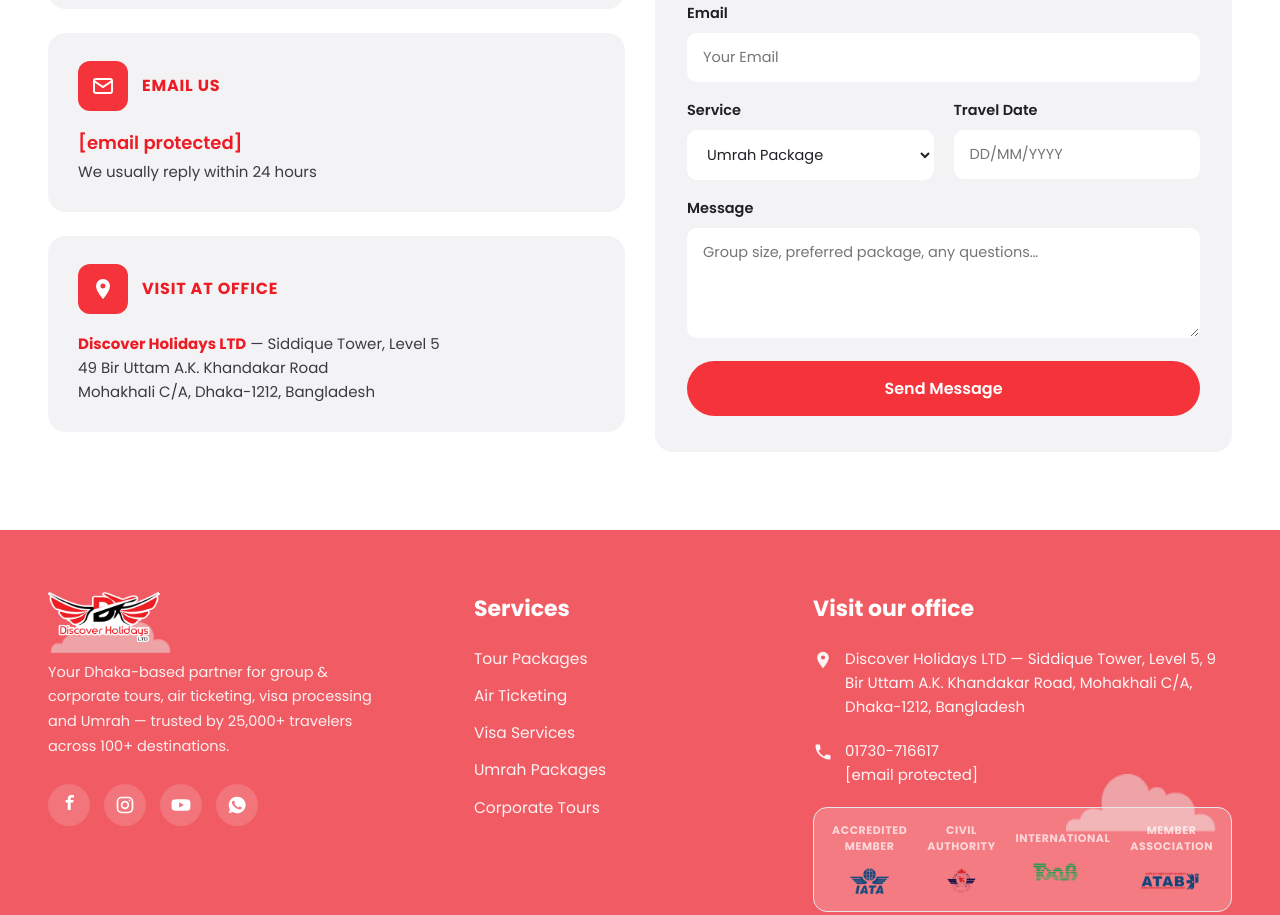
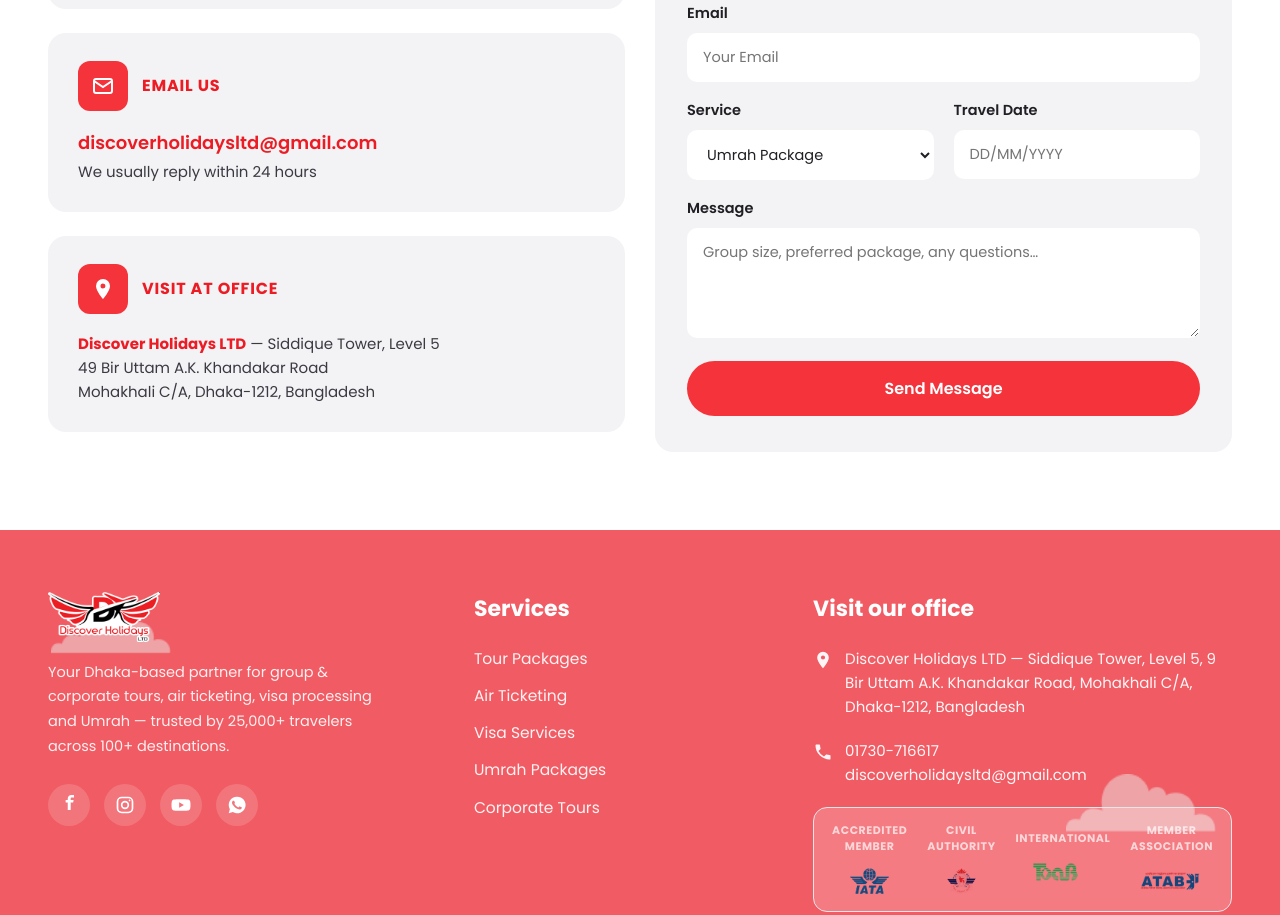
Before and after one commit to fakhrulalamyamin/dhl-frontend, a plain HTML site: page umrah.html in a window 1280 px wide. Shown: the part 5971-6886 px from the top of the page. Drawn offline with Linux system fonts and the light colour scheme.

Commit message:
update about-us and umrah pages

```diff
--- a/umrah.html
+++ b/umrah.html
@@ -943,12 +943,11 @@
                 </div>
                 <b>Email Us</b>
               </div>
-              <a
-                href="/cdn-cgi/l/email-protection#cbafa2b8a8a4bdaeb9a3a4a7a2afaab2b8a7bfaf8baca6aaa2a7e5a8a4a6"
+              <a href="mailto:discoverholidaysltd@gmail.com"
                 ><span
                   class="__cf_email__"
                   data-cfemail="e3878a90808c9586918b8c8f8a87829a908f9787a3848e828a8fcd808c8e"
-                  >[email&#160;protected]</span
+                  >discoverholidaysltd@gmail.com</span
                 ></a
               >
               <small>We usually reply within 24 hours</small>
@@ -1152,15 +1151,15 @@
                 />
               </svg>
               <span
-                >01730-716617<br /><a
-                  href="/cdn-cgi/l/email-protection#d3b7baa0b0bca5b6a1bbbcbfbab7b2aaa0bfa7b793b4beb2babffdb0bcbe"
-                  ><span
+                >01730-716617<br />
+                <a href="mailto:discoverholidaysltd@gmail.com">
+                  <span
                     class="__cf_email__"
                     data-cfemail="c1a5a8b2a2aeb7a4b3a9aeada8a5a0b8b2adb5a581a6aca0a8adefa2aeac"
-                    >[email&#160;protected]</span
-                  ></a
-                ></span
-              >
+                    >discoverholidaysltd@gmail.com</span
+                  >
+                </a>
+              </span>
             </div>
             <div class="accred" style="margin-top: 16px">
               <div
```
Also changed, not shown: about-us.html (+16 -4 lines).
